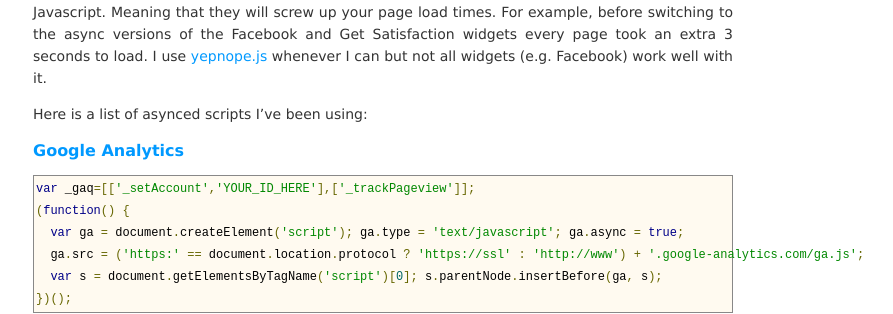
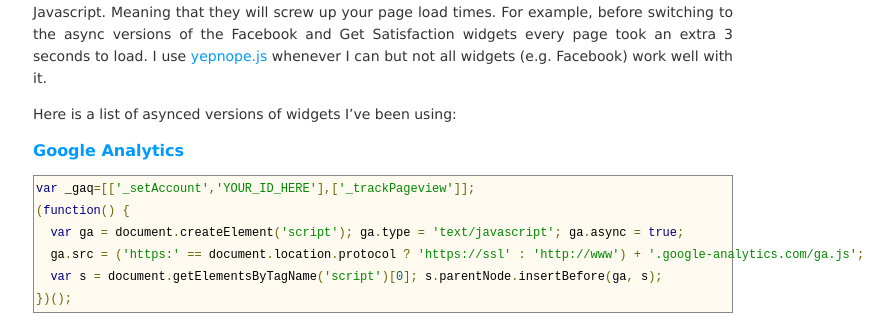
Before and after one commit to tansengming/tansengming.github.com, a Jekyll site: the page built from software/_posts/2011-07-26-Asynchronous-Javascript-Widgets.markdown, in a window 1280 px wide. Shown: the part 245-559 px from the top of the page, without its empty margins (257-1150 px from the left). Built offline with Jekyll 4.4.1, drawn with Linux system fonts in a browser that asks for light colours; nearby versions of some CDN libraries; Markdown is read by kramdown in place of the engine named in the settings; comment, search, counter and statistics services are not loaded.

Commit message:
fixes minor rephrasing

```diff
--- a/software/_posts/2011-07-26-Asynchronous-Javascript-Widgets.markdown
+++ b/software/_posts/2011-07-26-Asynchronous-Javascript-Widgets.markdown
@@ -3,7 +3,7 @@ layout: post
 ---
 If you intend to add widgets to your site, do note that they don't usually come as asynchronous Javascript. Meaning that they will screw up your page load times. For example, before switching to the async versions of the Facebook and Get Satisfaction widgets every page took an extra 3 seconds to load. I use [yepnope.js](http://yepnopejs.com/) whenever I can but not all widgets (e.g. Facebook) work well with it.
 
-Here is a list of asynced scripts I've been using:
+Here is a list of asynced versions of widgets I've been using:
 
 ### Google Analytics
 <pre class='prettyprint lang-js'>
```
